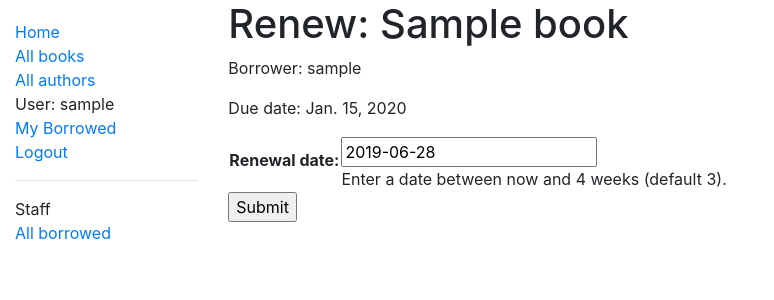
After one commit to sajankp/local_library_website, a Django app: page /catalog/book/00000000-0000-0000-0000-000000000001/renew/ in a window 1280 px wide. The commit adds this page. Shown: the top 300 px of the page, without its empty margins (0-774 px from the left). Run offline with Django 3.2, Linux system fonts and the light colour scheme; a user stored in the database is signed in; tables that the repository leaves empty hold one stand-in row (values such as "Sample post"); some libraries are stand-ins or nearby versions.

Commit message:
Add renew option to all books and form for the same
bookinstance_id/renew will redirect to renew that instance and added forms.py

```diff
--- /dev/null
+++ b/catalog/forms.py
@@ -0,0 +1,22 @@
+import datetime
+
+from django import forms
+from django.core.exceptions import ValidationError
+from django.utils.translation import ugettext_lazy as _
+
+class RenewBookForm(forms.Form):
+    renewal_date = forms.DateField(help_text="Enter a date between now and 4 weeks (default 3).")
+
+    def clean_renewal_date(self):
+        data = self.cleaned_data['renewal_date']
+
+        # Check if a date is not in the past.
+        if data < datetime.date.today():
+            raise ValidationError(_('Invalid date - renewal in past'))
+
+        # Check if a date is in the allowed range (+4 weeks from today).
+        if data > datetime.date.today() + datetime.timedelta(weeks=4):
+            raise ValidationError(_('Invalid date - renewal more than 4 weeks ahead'))
+
+        # Remember to always return the cleaned data.
+        return data
--- /dev/null
+++ b/catalog/templates/catalog/book_renew_librarian.html
@@ -0,0 +1,15 @@
+{% extends "base_generic.html" %}
+
+{% block content %}
+  <h1>Renew: {{ book_instance.book.title }}</h1>
+  <p>Borrower: {{ book_instance.borrower }}</p>
+  <p{% if book_instance.is_overdue %} class="text-danger"{% endif %}>Due date: {{ book_instance.due_back }}</p>
+
+  <form action="" method="post">
+    {% csrf_token %}
+    <table>
+    {{ form.as_table }}
+    </table>
+    <input type="submit" value="Submit">
+  </form>
+{% endblock %}
--- a/catalog/templates/catalog/bookinstance_list_borrowed_all.html
+++ b/catalog/templates/catalog/bookinstance_list_borrowed_all.html
@@ -9,6 +9,7 @@
       {% for bookinst in bookinstance_list %}
       <li class="{% if bookinst.is_overdue %}text-danger{% endif %}">
         <a href="{% url 'book-detail' bookinst.book.pk %}">{{bookinst.book.title}}</a> ({{ bookinst.due_back }}) - {{ bookinst.borrower }}
+        - <a href="{% url 'renew-book-librarian' bookinst.id %}">Renew</a>
       </li>
       {% endfor %}
     </ul>
--- a/catalog/urls.py
+++ b/catalog/urls.py
@@ -9,4 +9,5 @@ urlpatterns = [
     path('author/<int:pk>', views.AuthorDetailView.as_view(), name='author-detail'),
     path('mybooks/', views.LoanedBooksByUserListView.as_view(), name='my-borrowed'),
     path('borrowed/', views.LoanedBooksAllListView.as_view(), name='all-borrowed'),
+    path('book/<uuid:pk>/renew/', views.renew_book_librarian, name='renew-book-librarian'),
     ]
--- a/catalog/views.py
+++ b/catalog/views.py
@@ -73,3 +73,45 @@ class LoanedBooksAllListView(PermissionRequiredMixin,LoginRequiredMixin,generic.
     permission_required = 'catalog.can_mark_returned'
     def get_queryset(self):
         return BookInstance.objects.filter(status__exact='o').order_by('due_back')
+
+
+import datetime
+
+from django.contrib.auth.decorators import permission_required
+from django.shortcuts import get_object_or_404
+from django.http import HttpResponseRedirect
+from django.urls import reverse
+
+from catalog.forms import RenewBookForm
+
+@permission_required('catalog.can_mark_returned')
+def renew_book_librarian(request, pk):
+    """View function for renewing a specific BookInstance by librarian."""
+    book_instance = get_object_or_404(BookInstance, pk=pk)
+
+    # If this is a POST request then process the Form data
+    if request.method == 'POST':
+
+        # Create a form instance and populate it with data from the request (binding):
+        form = RenewBookForm(request.POST)
+
+        # Check if the form is valid:
+        if form.is_valid():
+            # process the data in form.cleaned_data as required (here we just write it to the model due_back field)
+            book_instance.due_back = form.cleaned_data['renewal_date']
+            book_instance.save()
+
+            # redirect to a new URL:
+            return HttpResponseRedirect(reverse('all-borrowed') )
+
+    # If this is a GET (or any other method) create the default form.
+    else:
+        proposed_renewal_date = datetime.date.today() + datetime.timedelta(weeks=3)
+        form = RenewBookForm(initial={'renewal_date': proposed_renewal_date})
+
+    context = {
+        'form': form,
+        'book_instance': book_instance,
+    }
+
+    return render(request, 'catalog/book_renew_librarian.html', context)
```
